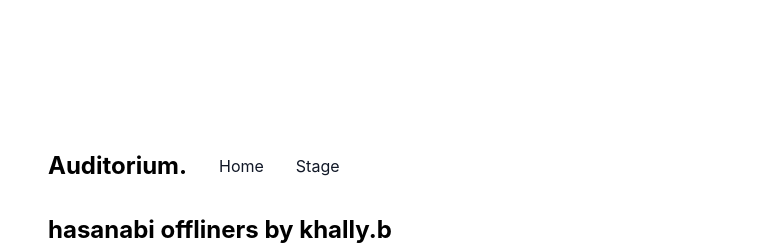
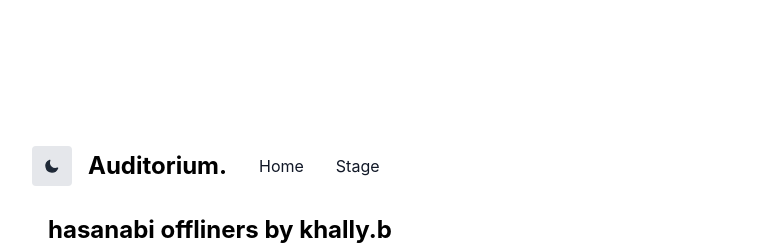
Before and after one commit to khalea/auditorium, a Next.js app: page /stage in a window 1280 px wide. Shown: the top 245 px of the page, without its empty margins (248-1031 px from the left). Built offline with nearby package versions, Linux system fonts and the light colour scheme.

Commit message:
Added light/dark mode toggle

```diff
--- a/components/container.js
+++ b/components/container.js
@@ -15,7 +15,7 @@
     const { children, ...customMeta } = props;
     const router = useRouter();
 
-    return(
+    return (
         <div className={styles.container}>
 
             <Head>
@@ -23,6 +23,39 @@
             </Head>
 
             <nav className="w-full flex flex-row justify-start items-center ">
+
+                <button
+                    aria-label="Toggle Dark Mode"
+                    type="button"
+                    className="bg-gray-200 dark:bg-black rounded p-3 h-10 w-10"
+                    onClick={() => setTheme(resolvedTheme === 'dark' ? 'light' : 'dark')}
+                >
+                    {mounted && (
+                        <svg
+                            xmlns="http://www.w3.org/2000/svg"
+                            viewBox="0 0 24 24"
+                            fill="currentColor"
+                            stroke="currentColor"
+                            className="h-4 w-4 text-gray-800 dark:text-gray-200"
+                        >
+                            {resolvedTheme === 'dark' ? (
+                                <path
+                                    strokeLinecap="round"
+                                    strokeLinejoin="round"
+                                    strokeWidth={2}
+                                    d="M12 3v1m0 16v1m9-9h-1M4 12H3m15.364 6.364l-.707-.707M6.343 6.343l-.707-.707m12.728 0l-.707.707M6.343 17.657l-.707.707M16 12a4 4 0 11-8 0 4 4 0 018 0z"
+                                />
+                            ) : (
+                                <path
+                                    strokeLinecap="round"
+                                    strokeLinejoin="round"
+                                    strokeWidth={2}
+                                    d="M20.354 15.354A9 9 0 018.646 3.646 9.003 9.003 0 0012 21a9.003 9.003 0 008.354-5.646z"
+                                />
+                            )}
+                        </svg>
+                    )}
+                </button>
 
                 <h1>Auditorium.</h1>
 
--- a/pages/_app.js
+++ b/pages/_app.js
@@ -3,7 +3,7 @@
 
 function MyApp({ Component, pageProps }) {
   return(
-    <ThemeProvider defaultTheme="system">
+    <ThemeProvider attribute="class" defaultTheme="system">
       <Component {...pageProps} />
     </ThemeProvider>
   )
--- a/styles/globals.css
+++ b/styles/globals.css
@@ -12,6 +12,7 @@
 
   a {
     @apply align-middle;
+    @apply dark:text-white;
   }
 }
 
--- a/tailwind.config.js
+++ b/tailwind.config.js
@@ -1,6 +1,6 @@
 module.exports = {
   purge: ['./pages/**/*.{js,ts,jsx,tsx}', './components/**/*.{js,ts,jsx,tsx}'],
-  darkMode: false, // or 'media' or 'class'
+  darkMode: 'class', // or 'media' or 'class'
   theme: {
     extend: {},
   },
```
Also changed, not shown: 1 other file (tests, documents, lock files or other folders).
